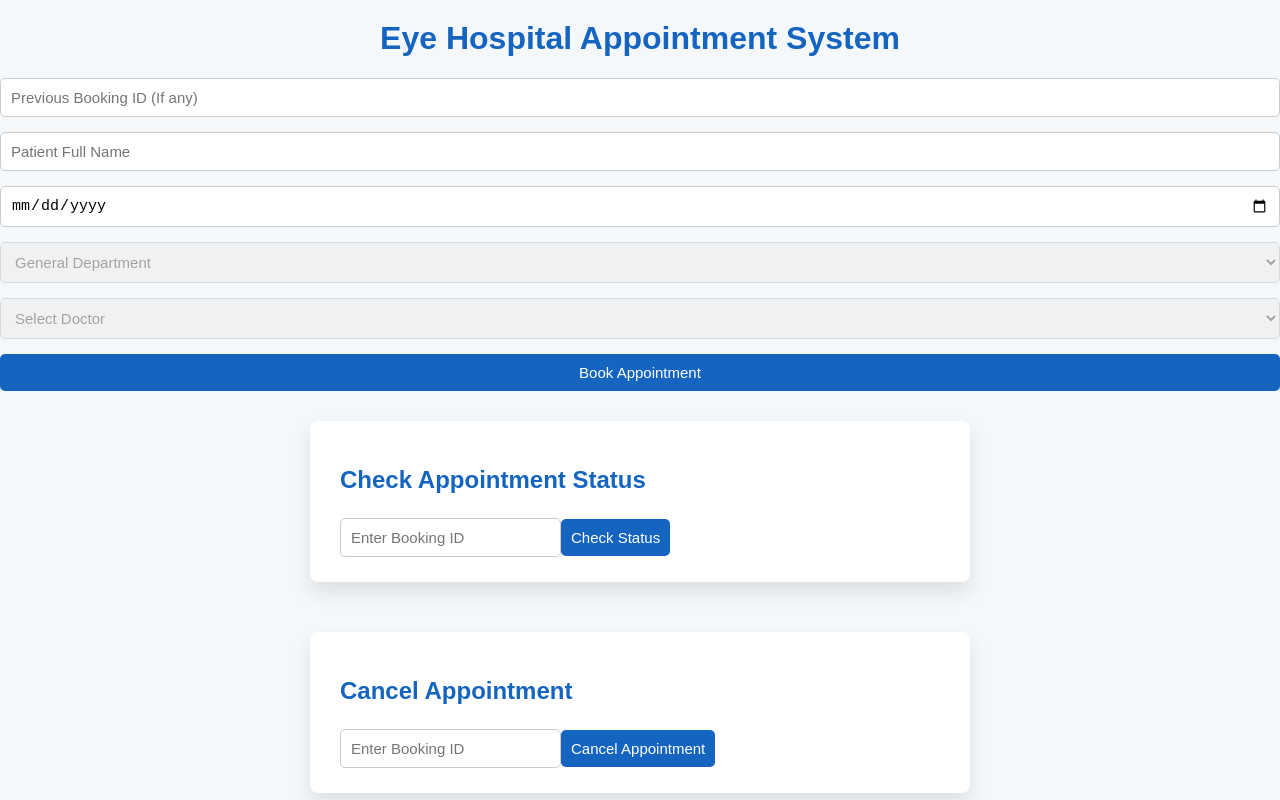
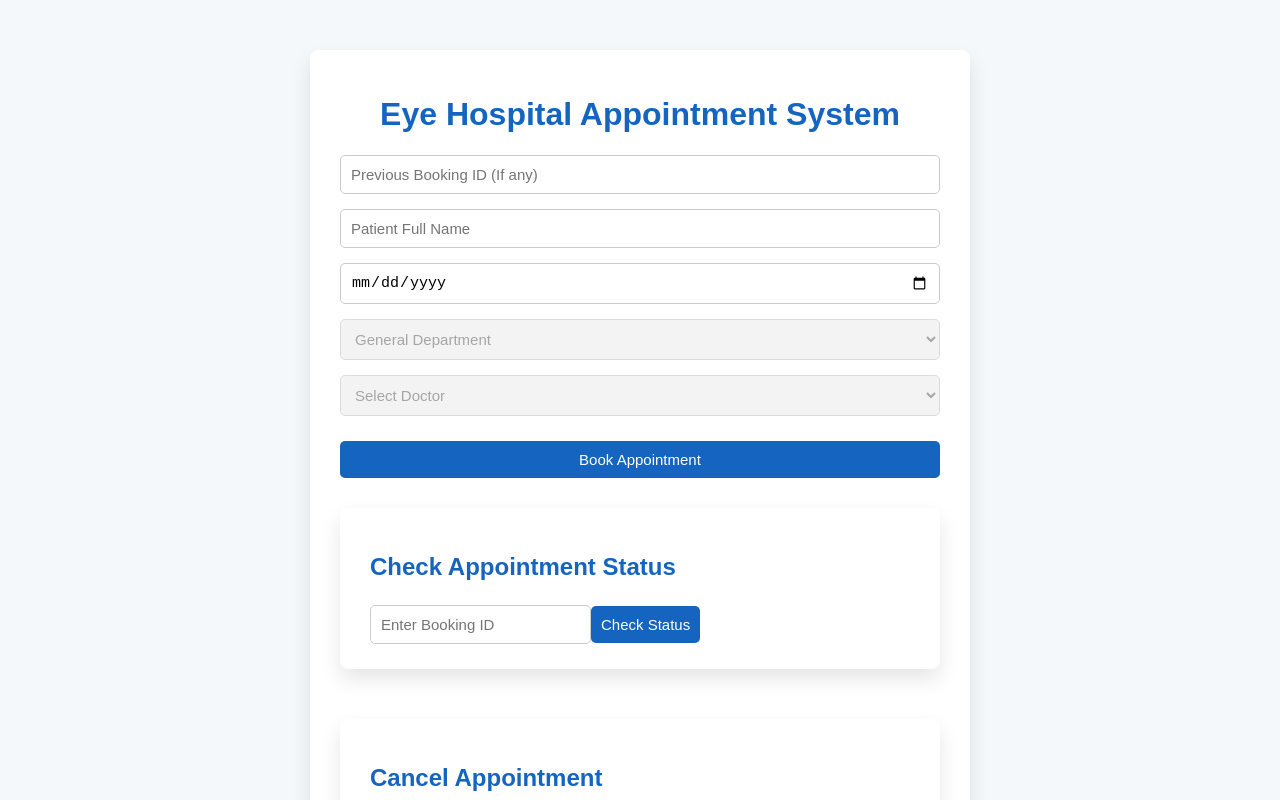
Before and after one commit to subir301204/eye-hospital-appointment-booking-system, a React (Create React App) app in the folder frontend/: page / in a window 1280 px wide. Shown: the top 800 px of the page. Built offline with nearby package versions, Linux system fonts and the light colour scheme.

Commit message:
update the App.js file

```diff
--- a/frontend/src/App.js
+++ b/frontend/src/App.js
@@ -1,22 +1,20 @@
 import React from "react";
 import BookingForm from "./components/BookingForm";
 import BookingStatus from "./components/BookingStatus";
-import CancelAppointment from "./components/CancelAppointment";
 import Feedback from "./components/Feedback";
+import CancelAppointment from "./components/CancelAppointment"; // <-- add this
 
 function App() {
   return (
-    <div>
-      <h1 style={{ textAlign: "center", marginTop: "20px" }}>
-        Eye Hospital Appointment System
-      </h1>
-
+    <div className="app-container">
+      <h1>Eye Hospital Appointment System</h1>
+      {/* Main appointment booking */}
       <BookingForm />
-
+      {/* Status checker */}
       <BookingStatus />
-
-      <CancelAppointment />
-
+      {/* Cancel appointment */}
+      <CancelAppointment /> {/* <-- add this */}
+      {/* Feedback */}
       <Feedback />
     </div>
   );
```
